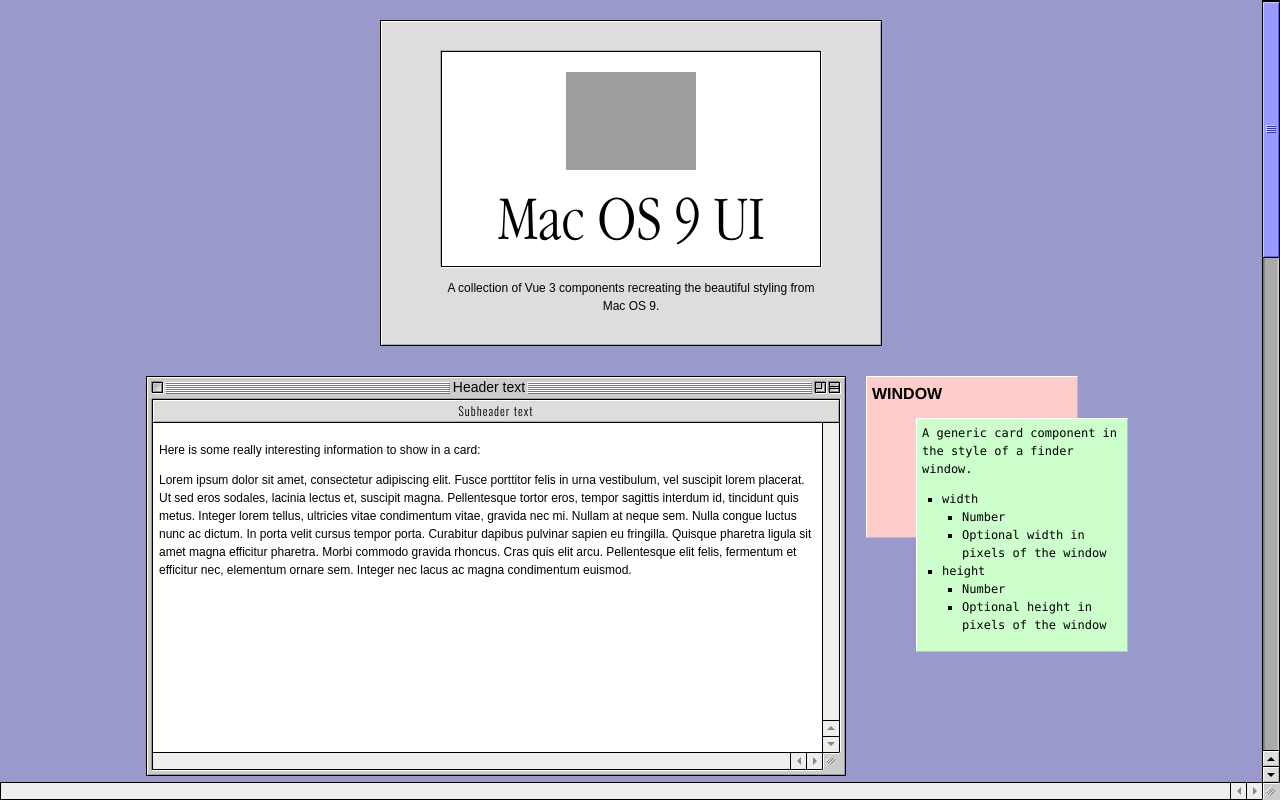
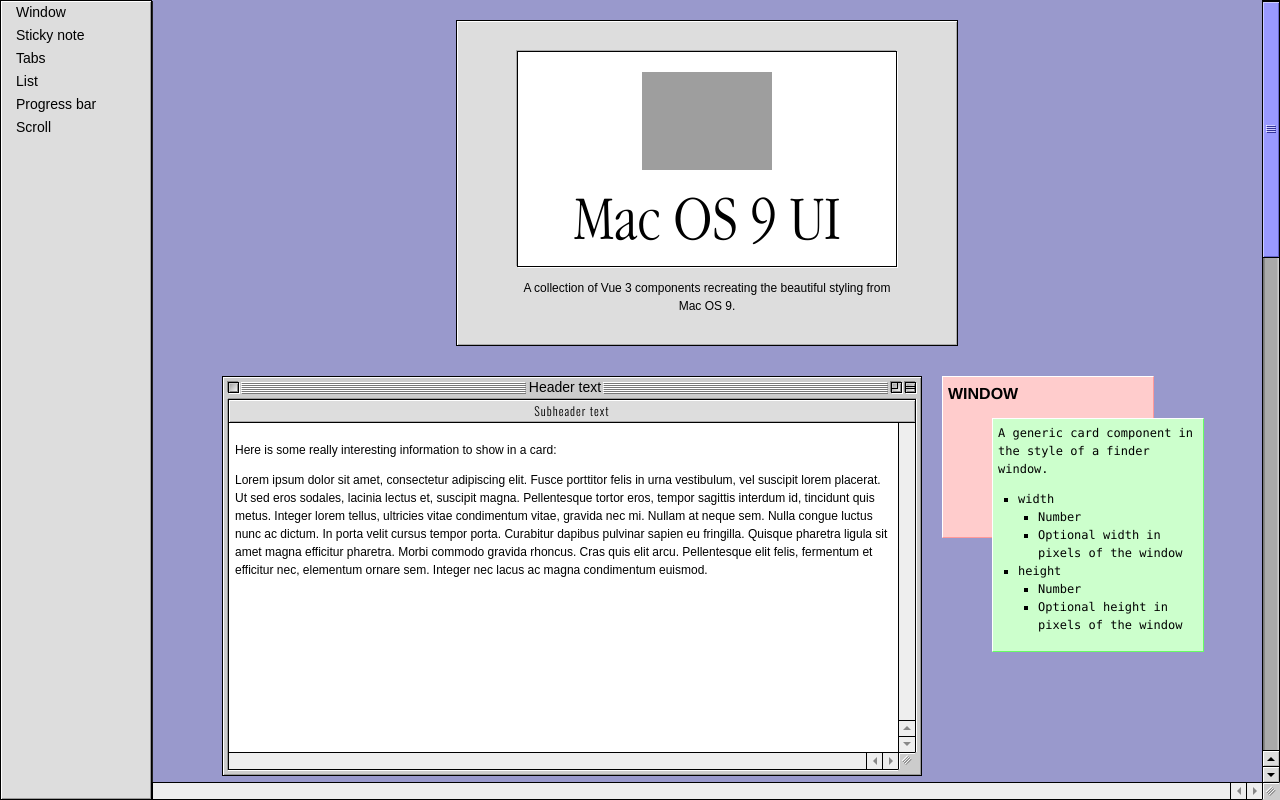
Before and after one commit to bdsplum/mac-os-9-ui, a Vue app: page / in a window 1280 px wide. Built offline with nearby package versions, Linux system fonts and the light colour scheme; grey boxes are pictures that could not be loaded; a web font is replaced by a local one.

Commit message:
Added navigation sidebar

```diff
--- a/src/App.vue
+++ b/src/App.vue
@@ -7,9 +7,19 @@
     import ScrollExample from './components/Examples/ScrollExample.vue';
     import TabExample from './components/Examples/TabExample.vue';
     import Intro from './components/Examples/Intro.vue';
+    import List from './components/List/List.vue';
+    import ListItem from './components/List/ListItem.vue';
 </script>
 
 <template>
+    <List>
+        <ListItem href="#Window" >Window</ListItem>
+        <ListItem href="#StickyNote" >Sticky note</ListItem>
+        <ListItem href="#Tabs" >Tabs</ListItem>
+        <ListItem href="#List" >List</ListItem>
+        <ListItem href="#ProgressBar" >Progress bar</ListItem>
+        <ListItem href="#ScrollContainer" >Scroll</ListItem>
+    </List>
     <ScrollContainer>
         <Intro class="app-start" />
         <div class="content">
--- a/src/components/Examples/Example.vue
+++ b/src/components/Examples/Example.vue
@@ -1,5 +1,5 @@
 <template>
-    <div class="example">
+    <div class="example" :id="name">
         <slot name="component"/>
     </div>
     <div class="docs">
--- a/src/components/List/ListItem.vue
+++ b/src/components/List/ListItem.vue
@@ -2,6 +2,7 @@
     <a
         class="list-item"
         :class="{ 'list-item--disabled': disabled }"
+        :href="href"
         @click="emits('click')"
     >
         <slot />
@@ -13,7 +14,11 @@
         /**
          * Whether the item is disabled
          */
-        disabled: Boolean
+        disabled: Boolean,
+        /**
+         * An optional target
+         */
+        href: String
     });
 
     const emits = defineEmits(['click']);
@@ -26,7 +31,8 @@
         font-size: 14px;
         padding: 1px 15px;
         cursor: pointer;
-        flex-grow: 1;
+        text-decoration: none;
+        color: black;
 
         &--disabled {
             cursor: default;
--- a/src/components/Scroll/ScrollContainer.vue
+++ b/src/components/Scroll/ScrollContainer.vue
@@ -5,6 +5,7 @@
                 ref="content"
                 class="scroll__content"
                 @wheel.passive="mousewheel"
+                @scroll.passive="updateSizes"
             >
                 <slot />
             </div>
--- a/src/styles/style.css
+++ b/src/styles/style.css
@@ -27,4 +27,5 @@
 #app {
     height: 100vh;
     width: 100vw;
+    display: flex;
 }
```
